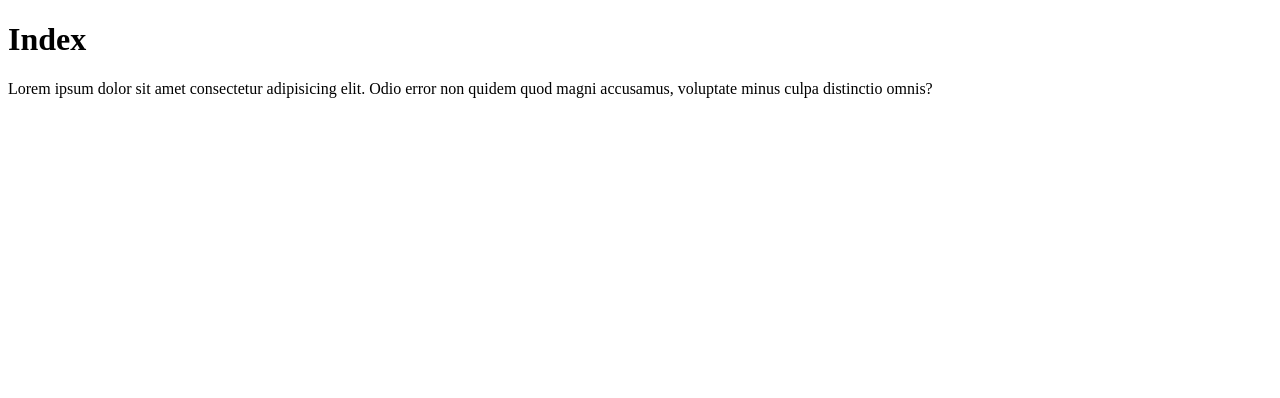
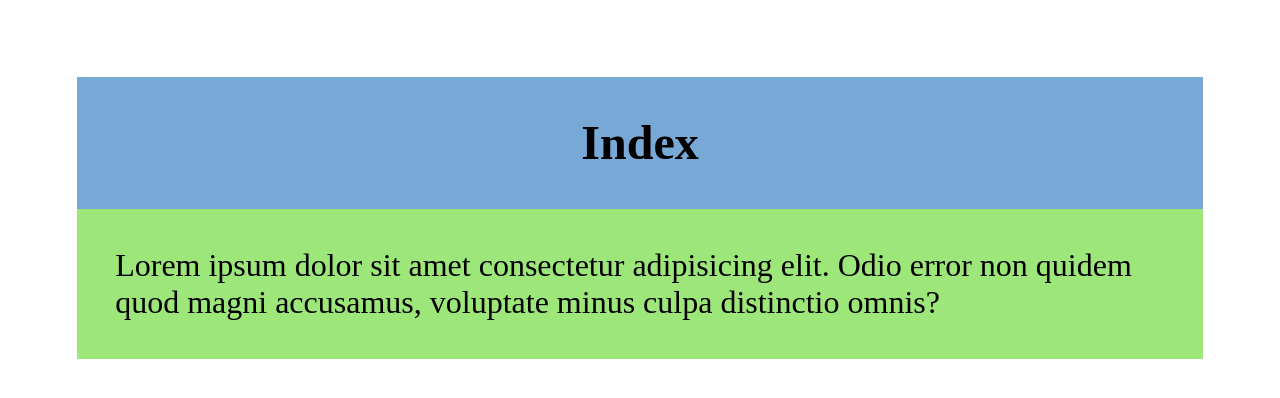
Before and after one commit to Punith1117/basic-informational-site, a website: page html/index.html in a window 1280 px wide. Drawn offline with Linux system fonts and the light colour scheme.

Commit message:
add basic styles

```diff
--- a/html/index.html
+++ b/html/index.html
@@ -4,6 +4,26 @@
     <meta charset="UTF-8">
     <meta name="viewport" content="width=device-width, initial-scale=1.0">
     <title>Index</title>
+    <style>
+        * {
+            margin: 0;
+            padding: 3vw;
+        }
+        h1, p {
+            display: flex;
+            justify-content: center;
+            align-items: center;
+        }
+        h1 {
+            font-size: 3rem;
+            background-color: rgb(119, 168, 214);
+        }
+
+        p {
+            font-size: 2rem;
+            background-color: rgb(156, 230, 122);
+        }
+    </style>
 </head>
 <body>
     <h1>Index</h1>
```
Also changed, not shown: html/404.html (+20 -0 lines), html/about.html (+20 -0 lines), html/contact-me.html (+20 -0 lines).
